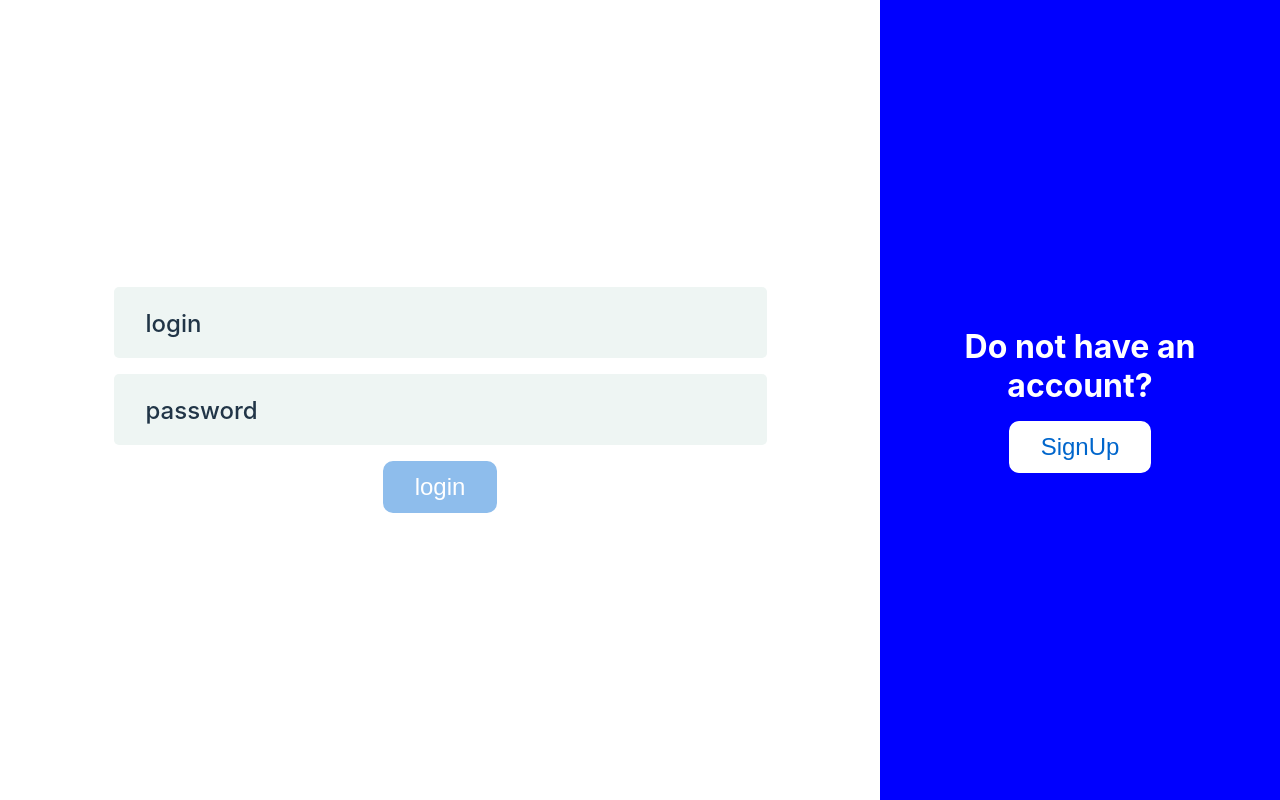
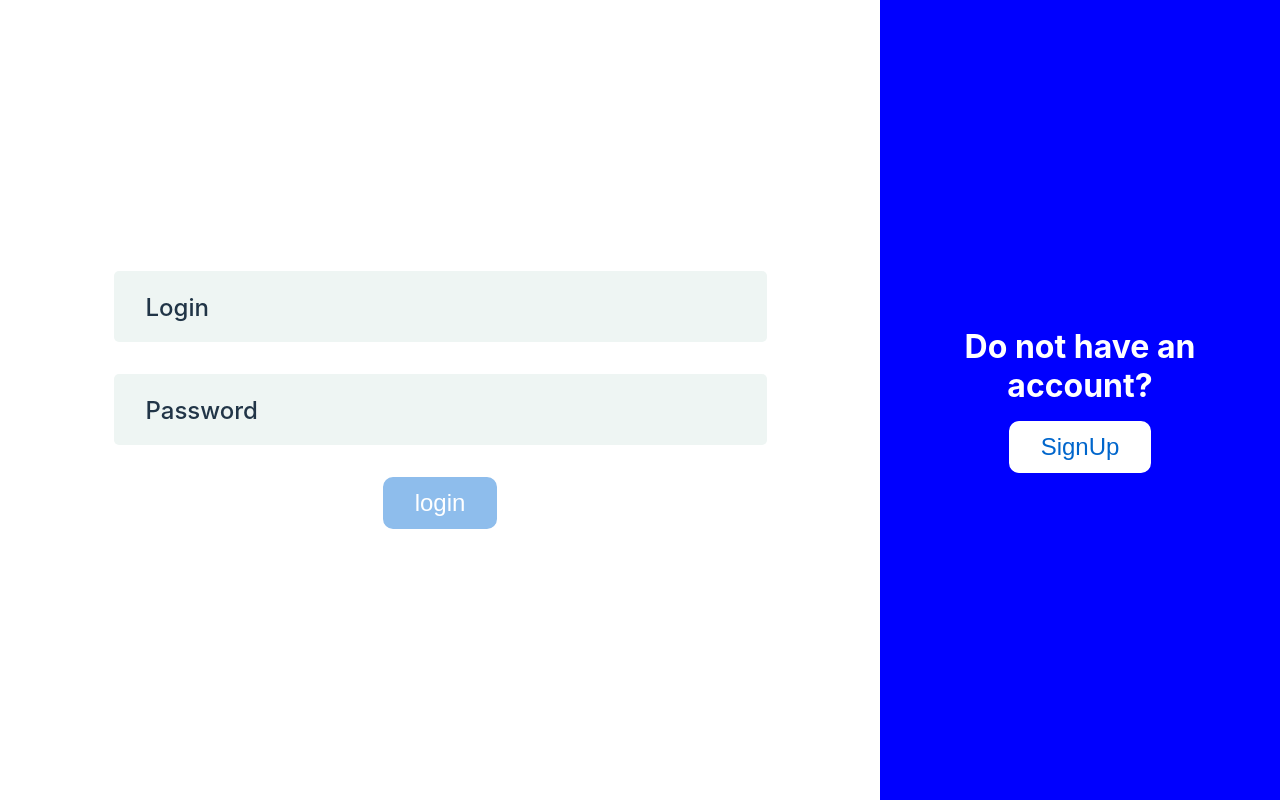
Before and after one commit to gorushkin/login, a React (Vite) app in the folder frontend/: page / in a window 1280 px wide. Built offline with nearby package versions, Linux system fonts and the light colour scheme.

Commit message:
feat: add displaying error

```diff
--- a/frontend/src/Components/Form/LoginForm.tsx
+++ b/frontend/src/Components/Form/LoginForm.tsx
@@ -19,8 +19,20 @@ const LoginForm = () => {
   return (
     <div className={style.wrapper}>
       <UserForm obSubmit={handleSubmit} request={loginRequest} buttonTitle='login'>
-        <Form.Input name='login' type='text' className={style.input} rule={simpleRule} />
-        <Form.Input name='password' type='password' className={style.input} rule={simpleRule} />
+        <Form.Input
+          label='Login'
+          name='login'
+          type='text'
+          className={style.input}
+          rule={simpleRule}
+        />
+        <Form.Input
+          label='Password'
+          name='password'
+          type='password'
+          className={style.input}
+          rule={simpleRule}
+        />
       </UserForm>
       {!!user && (
         <div className={style.userInfo}>
--- a/frontend/src/Components/Form/SignUpForm.tsx
+++ b/frontend/src/Components/Form/SignUpForm.tsx
@@ -12,10 +12,23 @@ const SignUpForm = () => {
 
   return (
     <UserForm obSubmit={handleSubmit} request={registerRequest} buttonTitle='Sign Up'>
-      <Form.Input name='login' type='text' className={style.input} rule={simpleRule} />
-      <Form.Input name='name' type='text' className={style.input} rule={simpleRule} />
-      <Form.Input name='password' type='password' className={style.input} rule={simpleRule} />
       <Form.Input
+        label='Login'
+        name='login'
+        type='text'
+        className={style.input}
+        rule={simpleRule}
+      />
+      <Form.Input label='Name' name='name' type='text' className={style.input} rule={simpleRule} />
+      <Form.Input
+        label='Password'
+        name='password'
+        type='password'
+        className={style.input}
+        rule={simpleRule}
+      />
+      <Form.Input
+        label='Password Confirm'
         name='passwordConfirm'
         type='password'
         className={style.input}
--- a/frontend/src/Components/Form/UserForm.module.scss
+++ b/frontend/src/Components/Form/UserForm.module.scss
@@ -14,7 +14,7 @@
 }
 
 .input {
-  margin-bottom: 1rem;
+  margin-bottom: 2rem;
 }
 
 .userInfo {
--- a/frontend/src/packages/Form/Input/Input.module.scss
+++ b/frontend/src/packages/Form/Input/Input.module.scss
@@ -70,3 +70,15 @@
     color: #000000;
   }
 }
+
+.errorMessage {
+  color: $input-error;
+  font-size: 1rem;
+  padding: 0 1rem;
+  text-align: center;
+  position: absolute;
+  bottom: 0;
+  transform: translateY(calc(100% + 0.5rem));
+  right: 0;
+  left: 0;
+}
--- a/frontend/src/packages/Form/Input/Input.tsx
+++ b/frontend/src/packages/Form/Input/Input.tsx
@@ -11,6 +11,7 @@ export interface InputProps {
   className?: string;
   disabled?: boolean;
   rule?: Rules;
+  label?: string;
 }
 
 export const Input: FC<InputProps> = ({
@@ -19,6 +20,7 @@ export const Input: FC<InputProps> = ({
   className = '',
   disabled = false,
   rule = DEFAULT_RULES,
+  label = '',
 }) => {
   const isMounted = useRef(false);
   const inputWrapper = useRef<HTMLDivElement>(null);
@@ -27,6 +29,7 @@ export const Input: FC<InputProps> = ({
   const [isInputValid, setIsInputValid] = useState(true);
   const [isInFocus, setIsInFocus] = useState(false);
   const [errorMessage, setErrorMessage] = useState('');
+  console.log('errorMessage: ', errorMessage);
 
   const updater = useCallback(
     ({ name: updatedPropertyName, value }: ValueArgs) => {
@@ -92,8 +95,6 @@ export const Input: FC<InputProps> = ({
     setIsInFocus(true);
   };
 
-  const inputLabelText = isInputValid ? name : `${name} ${errorMessage}`;
-
   return (
     <div ref={inputWrapper} className={cn(style.inputWrapper, className)}>
       <input
@@ -111,6 +112,7 @@ export const Input: FC<InputProps> = ({
         onFocus={handleInputFocus}
         onBlur={handleInputBlur}
       />
+      {label && (
         <span
           className={cn(
             style.inputLabel,
@@ -120,8 +122,10 @@ export const Input: FC<InputProps> = ({
             disabled && style.inputLabelDisabled
           )}
         >
-        {inputLabelText}
+          {label}
         </span>
+      )}
+      {!!errorMessage && <span className={style.errorMessage}>{errorMessage}</span>}
     </div>
   );
 };
```
Lines whose indentation alone changed are shown as unchanged.
